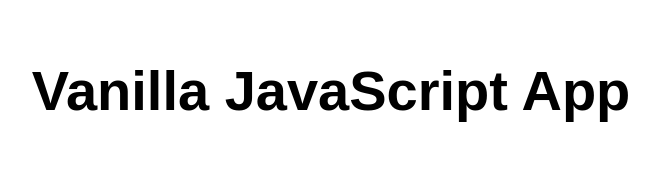
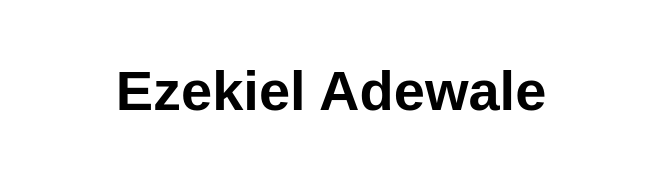
Before and after one commit to zekiellibara1982/Azureresume, a website: page src/index.html in a window 1280 px wide. Shown: the whole page, without its empty margins (309-968 px from the left). Drawn offline with Linux system fonts and the light colour scheme.

Commit message:
line 13 change

```diff
--- a/src/index.html
+++ b/src/index.html
@@ -10,7 +10,7 @@
 
 <body>
   <main>
-    <h1>Vanilla JavaScript App</h1>
+    <h1>Ezekiel Adewale</h1>
   </main>
 </body>
 
```
